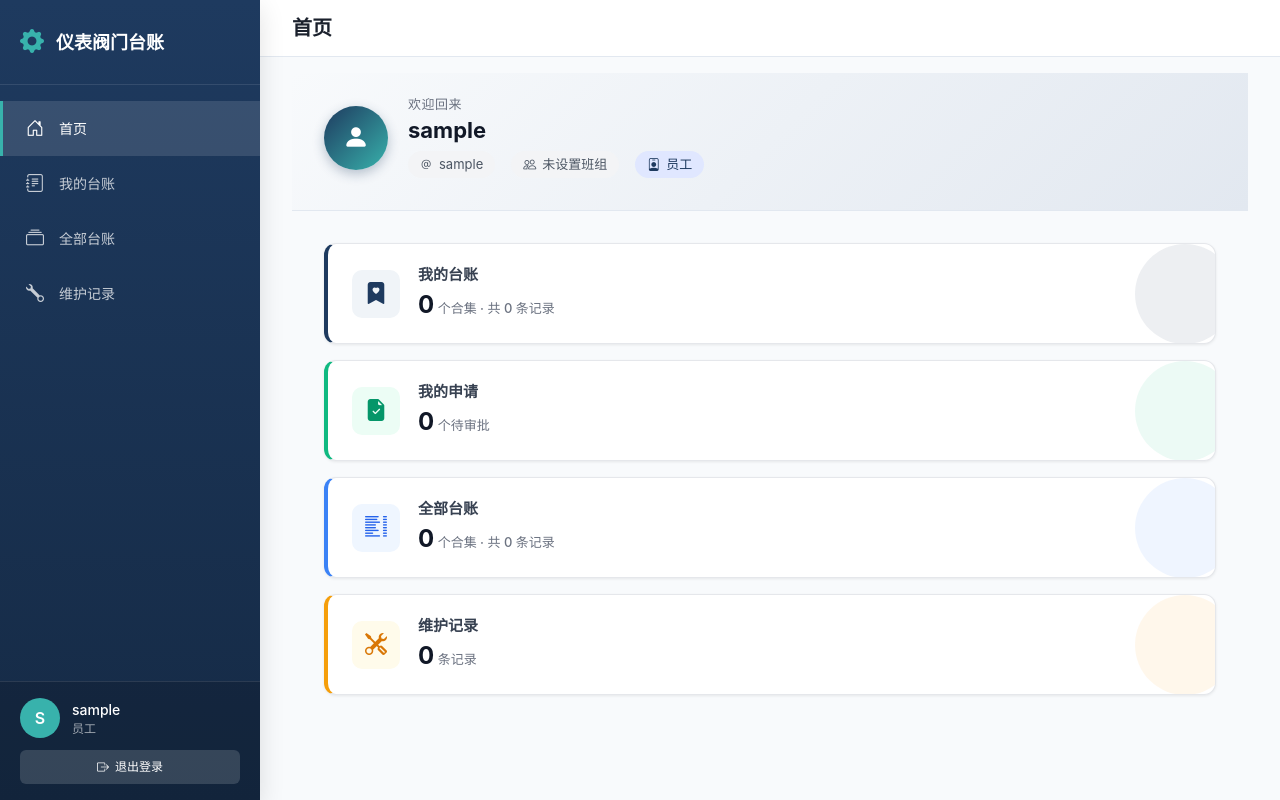
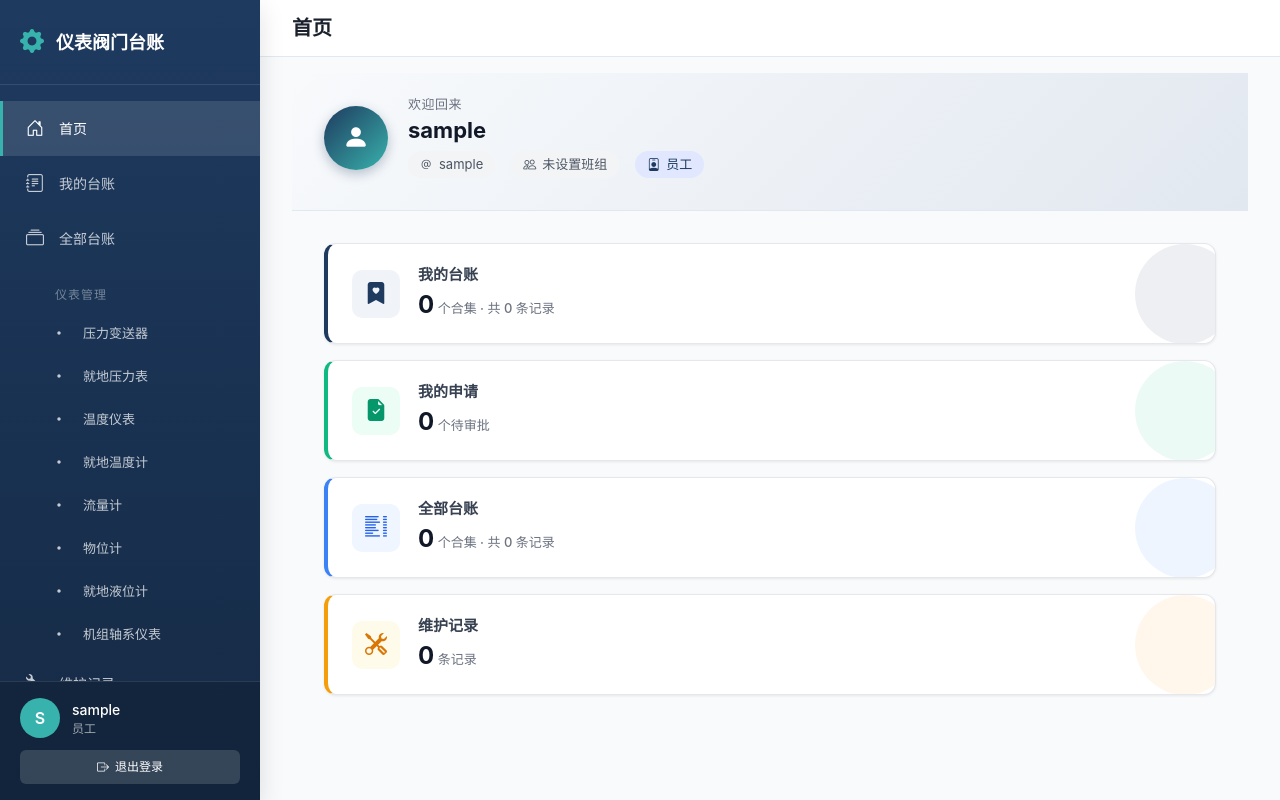
Before and after one commit to index-object/InstrumentValveLedgerSystem, a Flask app: page / in a window 1280 px wide. Run offline with Flask 3, Linux system fonts and the light colour scheme; the visitor is signed in with stand-in values (Sample User, id 1); data that the repository does not hold is empty; parts of the project's set-up code (start-up, migrations or seed data) failed here and were passed over.

Commit message:
feat: 新增仪表管理导航菜单

```diff
--- a/app/utils/navigation.py
+++ b/app/utils/navigation.py
@@ -6,6 +6,7 @@
 
 from flask import request, url_for, redirect
 from functools import wraps
+from app.devices import DeviceTypeRegistry
 
 
 # 定义所有合法的入口点及其返回目标
@@ -192,4 +193,6 @@ def inject_navigation():
         'get_context': get_context,
         'get_back_url': get_back_url,
         'url_with_from': url_with_from,
+        'get_device_types': DeviceTypeRegistry.exclude_valve,
+        'get_device_type_config': DeviceTypeRegistry.get,
     }
--- a/static/css/base.css
+++ b/static/css/base.css
@@ -47,6 +47,22 @@ body {
 .sidebar-menu-item:hover { background: rgba(255,255,255,0.08); color: white; }
 .sidebar-menu-item.active { background: rgba(255,255,255,0.12); color: white; border-left-color: var(--accent-color); }
 .sidebar-menu-item i { font-size: 18px; width: 24px; text-align: center; }
+.sidebar-menu-label {
+    font-size: 12px;
+    text-transform: uppercase;
+    letter-spacing: 1px;
+    color: rgba(255,255,255,0.4);
+    padding: 20px 20px 8px;
+    cursor: default;
+    display: flex;
+    align-items: center;
+    gap: 8px;
+}
+.sidebar-menu-label i { font-size: 14px; opacity: 0.6; }
+.sidebar-menu-sub {
+    padding: 8px 20px 8px 44px;
+    font-size: 13px;
+}
 .sidebar-footer { padding: 16px 20px; border-top: 1px solid rgba(255,255,255,0.1); background: rgba(0,0,0,0.15); }
 .user-info { display: flex; align-items: center; gap: 12px; }
 .user-avatar {
--- a/templates/base.html
+++ b/templates/base.html
@@ -28,6 +28,17 @@
             <a href="{{ url_for('ledgers.list') }}" class="sidebar-menu-item {% if request.endpoint == 'ledgers.list' %}active{% endif %}">
                 <i class="bi bi-collection"></i><span>全部台账</span>
             </a>
+            {% set device_types = get_device_types() %}
+            {% if device_types %}
+            <div class="sidebar-menu-item sidebar-menu-label">
+                <i class="bi bi-microchip"></i><span>仪表管理</span>
+            </div>
+            {% for dt in device_types %}
+            <a href="{{ url_for('devices.list', type_code=dt.code) }}" class="sidebar-menu-item sidebar-menu-sub {% if request.endpoint == 'devices.list' and request.view_args.get('type_code') == dt.code %}active{% endif %}">
+                <i class="bi bi-dot"></i><span>{{ dt.name }}</span>
+            </a>
+            {% endfor %}
+            {% endif %}
             {% if current_user.role in ['leader', 'admin'] %}
             <a href="{{ url_for('approvals.index') }}" class="sidebar-menu-item {% if request.endpoint and 'approvals' in request.endpoint %}active{% endif %}">
                 <i class="bi bi-check-circle"></i><span>审批中心</span>
```
